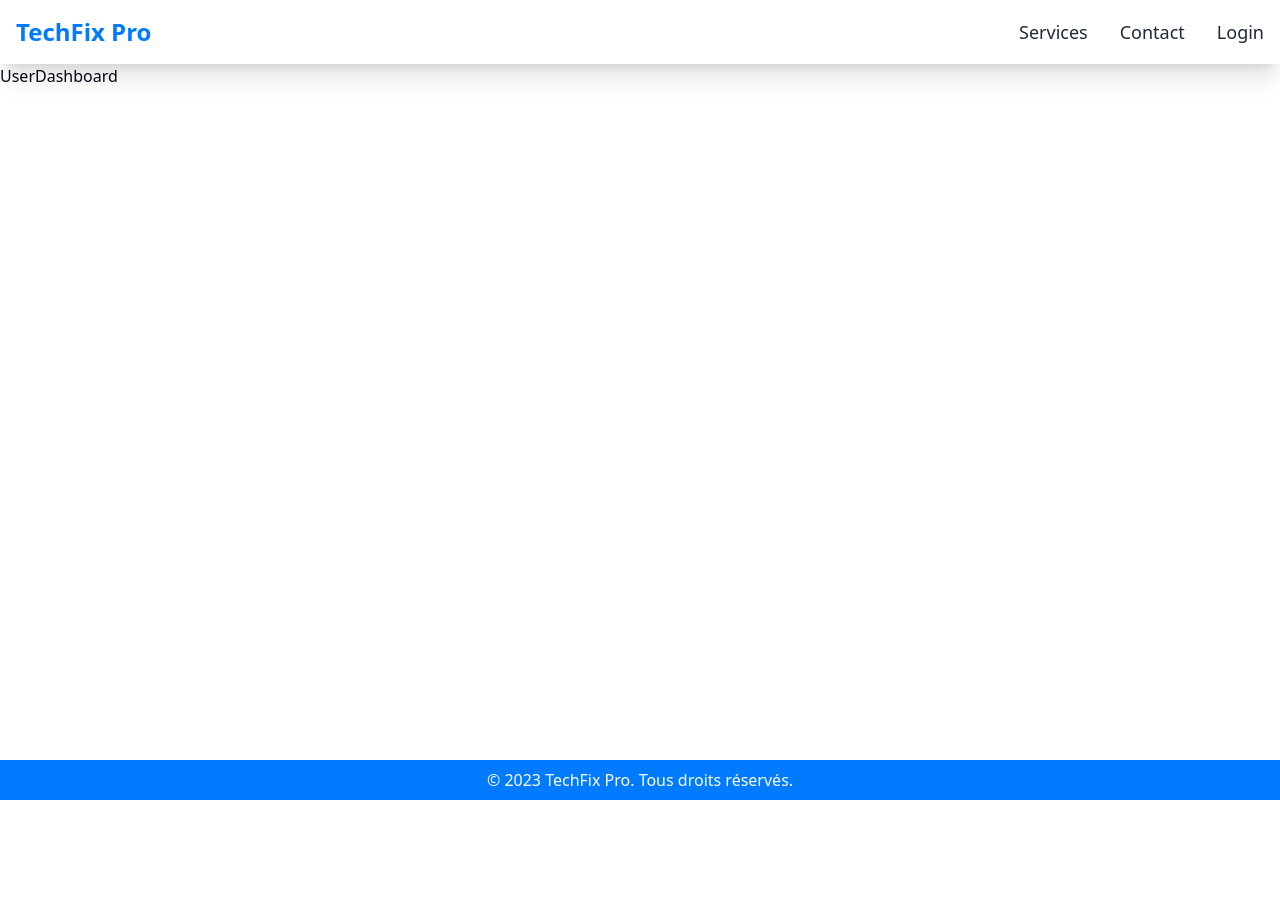
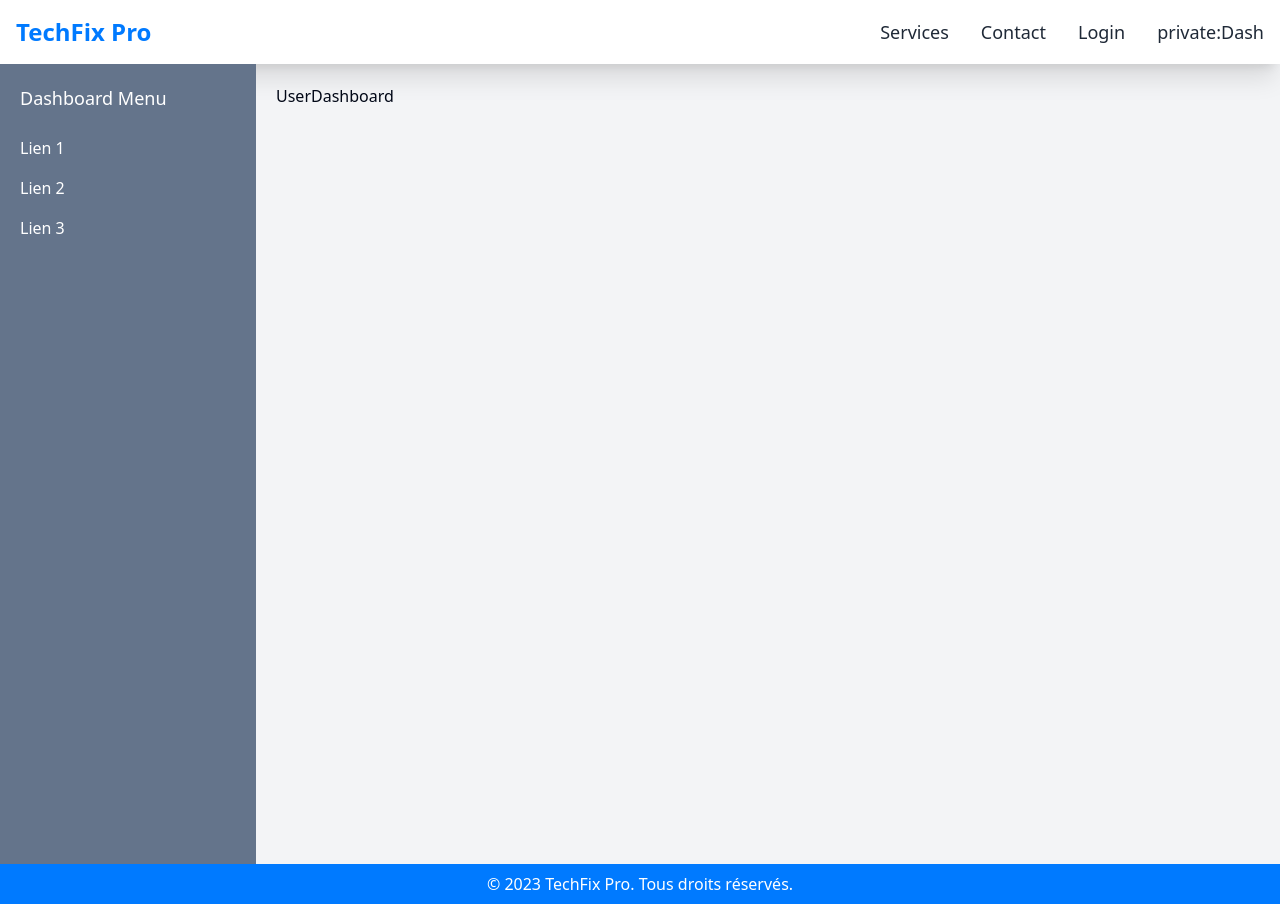
Before and after one commit to edes74500/front-mern-DG, a React (Vite) app: page /dashboard in a window 1280 px wide. Before the commit the page ends 800 px from the top, so only its background shows below. Built offline with nearby package versions, Linux system fonts and the light colour scheme.

Commit message:
changed menu and added dashboard for user with mobile responsive. fixed a lot of z-index

```diff
--- a/src/App.tsx
+++ b/src/App.tsx
@@ -3,6 +3,7 @@ import MainLayout from "./layout/MainLayout";
 import HomePage from "./pages/public/HomePage";
 import { Login } from "./pages/public/Login";
 import UserDashboard from "./pages/private/UserDashboard";
+import DashboardMenu from "./components/layout/dashboard/DashboardMenu";
 
 function App() {
   return (
@@ -10,7 +11,9 @@ function App() {
       <Route path="/" element={<MainLayout />}>
         <Route index element={<HomePage />} />
         <Route path="login" element={<Login />} />
-        <Route path="dashboard" element={<UserDashboard />} />
+        <Route path="/" element={<DashboardMenu />}>
+          <Route path="dashboard" element={<UserDashboard />} />
+        </Route>
       </Route>
     </Routes>
   );
--- a/src/components/layout/Header.tsx
+++ b/src/components/layout/Header.tsx
@@ -1,140 +1,96 @@
-// Imports React hooks and necessary components
 import { useEffect, useState } from "react";
 import { Link } from "react-router-dom";
 import { AnimatedMenuButton } from "../ui/AnimatedMenuButton"; // Custom animated button for menu toggling
 
-// Props definition for the Header component
-// interface HeaderProps {
-//   user: User | null; // User object, or null if not logged in
-//   onLogin: () => void; // Function to handle login action
-//   onLogout: () => void; // Function to handle logout action
-// }
+export function Header() {
+  const [isMenuOpen, setIsMenuOpen] = useState(false);
 
-// Main Header component
-// export function Header({ user, onLogin, onLogout }: HeaderProps) {
-export function Header() {
-  const [isMenuOpen, setIsMenuOpen] = useState(false); // State to track if the mobile menu is open
-
-  // Effect to disable scrolling when the menu is open
+  // Désactiver le scroll quand le menu mobile est ouvert
   useEffect(() => {
     if (isMenuOpen) {
-      document.body.style.overflow = "hidden"; // Disables scrolling
+      document.body.style.overflow = "hidden";
     } else {
-      document.body.style.overflow = "auto"; // Restores scrolling
+      document.body.style.overflow = "auto";
     }
     return () => {
-      document.body.style.overflow = "auto"; // Cleanup when component unmounts or state changes
+      document.body.style.overflow = "auto";
     };
   }, [isMenuOpen]);
 
+  // Liens de navigation
+  const navigationLinks = [
+    { label: "Services", href: "/#services" },
+    { label: "Contact", href: "/#contact" },
+    { label: "Login", href: "/login" },
+    { label: "private:Dash", href: "/dashboard" },
+  ];
+
+  // Fonction pour générer les liens
+  const renderLinks = (isMobile = false) =>
+    navigationLinks.map(({ label, href }) => (
+      <li key={label}>
+        {href.startsWith("/") ? (
+          <Link
+            to={href}
+            className={`${
+              isMobile
+                ? "text-2xl font-medium text-white transition-colors duration-300 hover:text-tech-pink"
+                : "text-lg font-medium transition-colors duration-300 hover:text-tech-blue"
+            }`}
+            onClick={() => isMobile && setIsMenuOpen(false)} // Fermer le menu si mobile
+          >
+            {label}
+          </Link>
+        ) : (
+          <a
+            href={href}
+            className={`${
+              isMobile
+                ? "text-2xl font-medium text-white transition-colors duration-300 hover:text-tech-pink"
+                : "text-lg font-medium transition-colors duration-300 hover:text-tech-blue"
+            }`}
+            onClick={() => isMobile && setIsMenuOpen(false)} // Fermer le menu si mobile
+          >
+            {label}
+          </a>
+        )}
+      </li>
+    ));
+
   return (
-    <header className="relative z-50 py-4 text-gray-800 bg-white shadow-xl">
-      {/* Header container */}
-      <div className="container z-40 px-4 mx-auto">
+    <header className="relative z-20 py-4 text-gray-800 bg-white shadow-xl">
+      {/* Conteneur du header */}
+      <div className="container px-4 mx-auto">
         <div className="flex items-center justify-between">
-          {/* Website Logo */}
+          {/* Logo */}
           <Link to="/" className="flex items-center space-x-4">
             <h1 className="text-2xl font-bold text-tech-blue">TechFix Pro</h1>
           </Link>
 
-          {/* Desktop navigation (hidden on smaller screens) */}
-          <nav className="items-center hidden space-x-8 md:flex">
-            <a href="/#services" className="text-lg font-medium transition-colors duration-300 hover:text-tech-blue">
-              Services
-            </a>
-            <a href="/#contact" className="text-lg font-medium transition-colors duration-300 hover:text-tech-blue">
-              Contact
-            </a>
-            <Link to="login" className="text-lg font-medium transition-colors duration-300 hover:text-tech-blue">
-              Login
-            </Link>
-            {/*             {user ? (
-              // Show user menu when logged in
-              <UserMenu user={user} onLogout={onLogout} />
-            ) : (
-              // <UserMenu user={user} onLogout={onLogout} />
-              // Show login button when not logged in
-              <Link to="login" className="text-lg font-medium transition-colors duration-300 hover:text-tech-blue">
-                Login
-                {/* <button
-                  onClick={onLogin}
-                  className="text-lg font-medium transition-colors duration-300 hover:text-tech-blue"
-                ></button> */}
-            {/* </Link> */}
-            {/* )} */}
-          </nav>
+          {/* Navigation desktop */}
+          <nav className="hidden space-x-8 md:flex">{renderLinks()}</nav>
 
-          {/* Mobile navigation button */}
-          <div className={`relative z-50 md:hidden ${isMenuOpen ? "opacity-0 pointer-events-none" : ""}`}>
+          {/* Bouton menu mobile */}
+          <div className={`relative z-20 md:hidden`}>
             <AnimatedMenuButton isOpen={isMenuOpen} toggle={() => setIsMenuOpen(!isMenuOpen)} />
           </div>
         </div>
       </div>
 
-      {/* Mobile menu overlay */}
+      {/* Menu mobile */}
       <div
-        className={`fixed inset-y-0 right-0 w-4/5 bg-tech-grey z-10 flex flex-col items-center justify-center transition-transform duration-500 ease-in-out border-l-2 border-white ${
+        className={`fixed inset-y-0 right-0 w-4/5 bg-tech-grey z-20 flex flex-col items-center justify-center transition-transform duration-500 ease-in-out border-l-2 border-white ${
           isMenuOpen ? "translate-x-0" : "translate-x-full"
         }`}
       >
         <nav>
-          {/* Mobile navigation links */}
-          <ul className="space-y-6 text-center">
-            <li>
-              <a
-                href="/#services"
-                className="text-2xl font-medium text-white transition-colors duration-300 hover:text-tech-pink"
-                onClick={() => setIsMenuOpen(false)} // Close menu when link is clicked
-              >
-                Services
-              </a>
-            </li>
-            <li>
-              <a
-                href="/#contact"
-                className="text-2xl font-medium text-white transition-colors duration-300 hover:text-tech-pink"
-                onClick={() => setIsMenuOpen(false)} // Close menu when link is clicked
-              >
-                Contact
-              </a>
-            </li>
-            <li>
-              <Link
-                to="login"
-                className="text-2xl font-medium text-white transition-colors duration-300 hover:text-tech-pink"
-                onClick={() => setIsMenuOpen(false)}
-              >
-                Login
-              </Link>
-              {/*
-              {user ? (
-                // Show user menu when logged in
-                <UserMenu user={user} onLogout={onLogout} />
-              ) : (
-                // Show login button when not logged in
-                <Link
-                  to="login"
-                  className="text-2xl font-medium text-white transition-colors duration-300 hover:text-tech-pink"
-                  onClick={() => setIsMenuOpen(false)}
-                >
-                  Login
-                  {/* <button
-                  onClick={onLogin}
-                  className="text-lg font-medium transition-colors duration-300 hover:text-tech-blue"
-                ></button> */}
-              {/* </Link> */}
-              {/* )}  */}
-            </li>
-          </ul>
+          <ul className="space-y-6 text-center">{renderLinks(true)}</ul>
         </nav>
       </div>
 
-      {/* Background overlay when the menu is open */}
+      {/* Overlay quand le menu mobile est ouvert */}
       {isMenuOpen && (
-        <div
-          className="fixed inset-0 z-0 bg-black bg-opacity-50 backdrop-blur-sm overlay"
-          onClick={() => setIsMenuOpen(false)} // Close menu when overlay is clicked
-        >
+        <div className="fixed inset-0 z-0 bg-black bg-opacity-50 backdrop-blur-sm" onClick={() => setIsMenuOpen(false)}>
           {/* Close button in the overlay */}
           <div className="absolute top-4 left-[calc(10%)] border-white border-2 rounded-sm flex justify-center align-top -translate-x-1/2">
             <button className="text-4xl text-white" onClick={() => setIsMenuOpen(false)}>
@@ -152,21 +108,179 @@ export function Header() {
           </div>
         </div>
       )}
-
-      {/* (Optional) Animations for the overlay */}
-      {/* <style jsx>{`
-        @keyframes fadeIn {
-          from {
-            opacity: 0;
-          }
-          to {
-            opacity: 1;
-          }
-        }
-        .overlay {
-          animation: fadeIn 0.3s ease-out;
-        }
-      `}</style> */}
     </header>
   );
 }
+
+// // Imports React hooks and necessary components
+// import { useEffect, useState } from "react";
+// import { Link } from "react-router-dom";
+// import { AnimatedMenuButton } from "../ui/AnimatedMenuButton"; // Custom animated button for menu toggling
+
+// // Props definition for the Header component
+// // interface HeaderProps {
+// //   user: User | null; // User object, or null if not logged in
+// //   onLogin: () => void; // Function to handle login action
+// //   onLogout: () => void; // Function to handle logout action
+// // }
+
+// // Main Header component
+// // export function Header({ user, onLogin, onLogout }: HeaderProps) {
+// export function Header() {
+//   const [isMenuOpen, setIsMenuOpen] = useState(false); // State to track if the mobile menu is open
+
+//   // Effect to disable scrolling when the menu is open
+//   useEffect(() => {
+//     if (isMenuOpen) {
+//       document.body.style.overflow = "hidden"; // Disables scrolling
+//     } else {
+//       document.body.style.overflow = "auto"; // Restores scrolling
+//     }
+//     return () => {
+//       document.body.style.overflow = "auto"; // Cleanup when component unmounts or state changes
+//     };
+//   }, [isMenuOpen]);
+
+//   return (
+//     <header className="relative z-20 py-4 text-gray-800 bg-white shadow-xl">
+//       {/* Header container */}
+//       <div className="container z-10 px-4 mx-auto">
+//         <div className="flex items-center justify-between">
+//           {/* Website Logo */}
+//           <Link to="/" className="flex items-center space-x-4">
+//             <h1 className="text-2xl font-bold text-tech-blue">TechFix Pro</h1>
+//           </Link>
+
+//           {/* Desktop navigation (hidden on smaller screens) */}
+//           <nav className="items-center hidden space-x-8 md:flex">
+//             <a href="/#services" className="text-lg font-medium transition-colors duration-300 hover:text-tech-blue">
+//               Services
+//             </a>
+//             <a href="/#contact" className="text-lg font-medium transition-colors duration-300 hover:text-tech-blue">
+//               Contact
+//             </a>
+//             <Link to="login" className="text-lg font-medium transition-colors duration-300 hover:text-tech-blue">
+//               Login
+//             </Link>
+//             {/*             {user ? (
+//               // Show user menu when logged in
+//               <UserMenu user={user} onLogout={onLogout} />
+//             ) : (
+//               // <UserMenu user={user} onLogout={onLogout} />
+//               // Show login button when not logged in
+//               <Link to="login" className="text-lg font-medium transition-colors duration-300 hover:text-tech-blue">
+//                 Login
+//                 {/* <button
+//                   onClick={onLogin}
+//                   className="text-lg font-medium transition-colors duration-300 hover:text-tech-blue"
+//                 ></button> */}
+//             {/* </Link> */}
+//             {/* )} */}
+//           </nav>
+
+//           {/* Mobile navigation button */}
+//           <div className={`relative z-20 md:hidden ${isMenuOpen ? "opacity-0 pointer-events-none" : ""}`}>
+//             <AnimatedMenuButton isOpen={isMenuOpen} toggle={() => setIsMenuOpen(!isMenuOpen)} />
+//           </div>
+//         </div>
+//       </div>
+
+//       {/* Mobile menu overlay */}
+//       <div
+//         className={`fixed inset-y-0 right-0 w-4/5 bg-tech-grey z-10 flex flex-col items-center justify-center transition-transform duration-500 ease-in-out border-l-2 border-white ${
+//           isMenuOpen ? "translate-x-0" : "translate-x-full"
+//         }`}
+//       >
+//         <nav>
+//           {/* Mobile navigation links */}
+//           <ul className="space-y-6 text-center">
+//             <li>
+//               <a
+//                 href="/#services"
+//                 className="text-2xl font-medium text-white transition-colors duration-300 hover:text-tech-pink"
+//                 onClick={() => setIsMenuOpen(false)} // Close menu when link is clicked
+//               >
+//                 Services
+//               </a>
+//             </li>
+//             <li>
+//               <a
+//                 href="/#contact"
+//                 className="text-2xl font-medium text-white transition-colors duration-300 hover:text-tech-pink"
+//                 onClick={() => setIsMenuOpen(false)} // Close menu when link is clicked
+//               >
+//                 Contact
+//               </a>
+//             </li>
+//             <li>
+//               <Link
+//                 to="login"
+//                 className="text-2xl font-medium text-white transition-colors duration-300 hover:text-tech-pink"
+//                 onClick={() => setIsMenuOpen(false)}
+//               >
+//                 Login
+//               </Link>
+//               {/*
+//               {user ? (
+//                 // Show user menu when logged in
+//                 <UserMenu user={user} onLogout={onLogout} />
+//               ) : (
+//                 // Show login button when not logged in
+//                 <Link
+//                   to="login"
+//                   className="text-2xl font-medium text-white transition-colors duration-300 hover:text-tech-pink"
+//                   onClick={() => setIsMenuOpen(false)}
+//                 >
+//                   Login
+//                   {/* <button
+//                   onClick={onLogin}
+//                   className="text-lg font-medium transition-colors duration-300 hover:text-tech-blue"
+//                 ></button> */}
+//               {/* </Link> */}
+//               {/* )}  */}
+//             </li>
+//           </ul>
+//         </nav>
+//       </div>
+
+//       {/* Background overlay when the menu is open */}
+//       {isMenuOpen && (
+//         <div
+//           className="fixed inset-0 z-0 bg-black bg-opacity-50 backdrop-blur-sm overlay"
+//           onClick={() => setIsMenuOpen(false)} // Close menu when overlay is clicked
+//         >
+//           {/* Close button in the overlay */}
+//           <div className="absolute top-4 left-[calc(10%)] border-white border-2 rounded-sm flex justify-center align-top -translate-x-1/2">
+//             <button className="text-4xl text-white" onClick={() => setIsMenuOpen(false)}>
+//               <svg
+//                 xmlns="http://www.w3.org/2000/svg"
+//                 fill="none"
+//                 viewBox="0 0 24 24"
+//                 stroke="currentColor"
+//                 className="w-8 h-8"
+//               >
+//                 {/* Icon for the close button */}
+//                 <path strokeLinecap="round" strokeLinejoin="round" strokeWidth="3" d="M6 18L18 6M6 6l12 12" />
+//               </svg>
+//             </button>
+//           </div>
+//         </div>
+//       )}
+
+//       {/* (Optional) Animations for the overlay */}
+//       {/* <style jsx>{`
+//         @keyframes fadeIn {
+//           from {
+//             opacity: 0;
+//           }
+//           to {
+//             opacity: 1;
+//           }
+//         }
+//         .overlay {
+//           animation: fadeIn 0.3s ease-out;
+//         }
+//       `}</style> */}
+//     </header>
+//   );
+// }
--- /dev/null
+++ b/src/components/layout/dashboard/DashboardMenu.tsx
@@ -0,0 +1,48 @@
+import { useState } from "react";
+import { Outlet } from "react-router-dom";
+
+const DashboardMenu = () => {
+  const [isMenuOpen, setIsMenuOpen] = useState(false);
+
+  return (
+    <div className="relative flex flex-col md:grid md:grid-cols-[auto_1fr] h-screen">
+      {/* Menu Hamburger pour mobile */}
+      <div className="relative z-10 flex items-center justify-between p-4 md:hidden bg-slate-500">
+        <span className="text-lg text-white">Dashboard</span>
+        <button onClick={() => setIsMenuOpen(!isMenuOpen)} className="text-2xl text-white">
+          ☰ {/* Icône hamburger */}
+        </button>
+      </div>
+
+      {/* Overlay avec effet de flou */}
+      {isMenuOpen && (
+        <div
+          onClick={() => setIsMenuOpen(false)} // Ferme le menu au clic
+          className="fixed inset-0 z-50 bg-opacity-50 bg-slate-400 backdrop-blur-sm"
+        ></div>
+      )}
+
+      {/* Menu fixe pour PC et déployable pour mobile */}
+      <div
+        className={`${
+          isMenuOpen ? "translate-x-0" : "-translate-x-full"
+        } fixed top-0 left-0 z-50 h-full w-64 bg-slate-500 p-5 transition-transform duration-300 md:static md:translate-x-0`}
+      >
+        <div className="mb-4 text-lg text-white">Dashboard Menu</div>
+        {/* Liens ou contenu du menu */}
+        <ul>
+          <li className="py-2 text-white">Lien 1</li>
+          <li className="py-2 text-white">Lien 2</li>
+          <li className="py-2 text-white">Lien 3</li>
+        </ul>
+      </div>
+
+      {/* Contenu principal avec effet responsive */}
+      <div className={`flex-grow bg-gray-100 p-5 transition ${isMenuOpen ? "md:blur-none blur-sm" : "blur-none"}`}>
+        <Outlet />
+      </div>
+    </div>
+  );
+};
+
+export default DashboardMenu;
--- a/src/css/global.css
+++ b/src/css/global.css
@@ -75,6 +75,7 @@
   /* Applique des bordures globalement */
   * {
     @apply border-border; /* Applique la couleur de bordure définie dans la variable `--border` */
+    @apply list-none; /* Supprime les styles de liste */
   }
   /* Définit le fond et la couleur du texte pour le `body` */
   body {
@@ -83,4 +84,10 @@
   html {
     scroll-behavior: smooth;
   }
+  /* Supprimer les puces des listes */
+
+  /* Optionnel : Suppression des marges par défaut des `li` */
+  li {
+    @apply m-0; /* Annule les marges */
+  }
 }
```
Also changed, not shown: src/components/ui/AnimatedMenuButton.tsx (+13 -7 lines).
